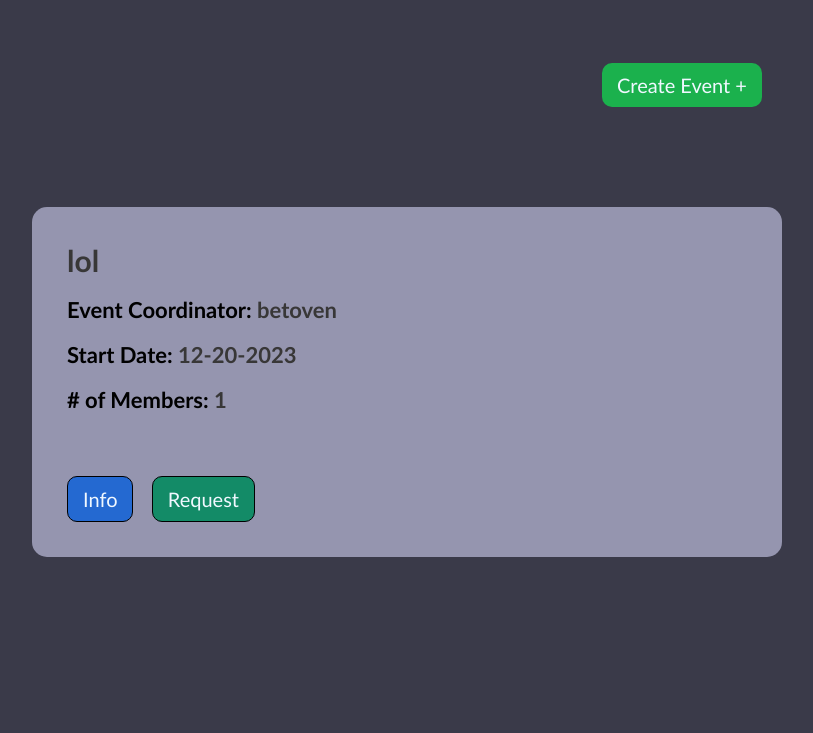
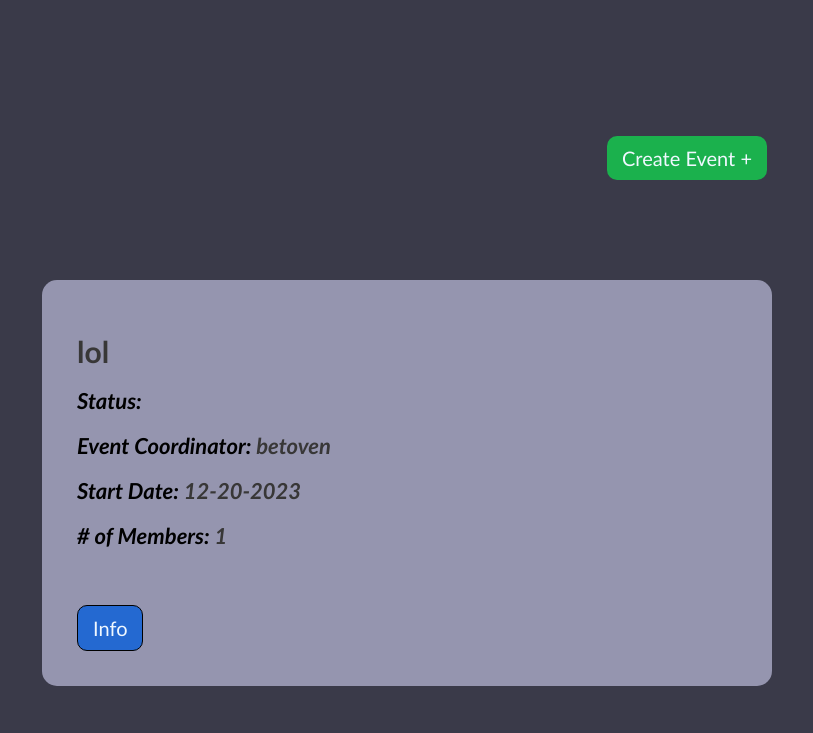
Before and after one commit to GilbertoRod/FlaskProj, a Flask app: page /events in a window 1280 px wide. Shown: the part 67-800 px from the top of the page, without its empty margins (233-1046 px from the left). Run offline with Flask 3, Linux system fonts and the light colour scheme; a user stored in the database is signed in; data comes from the database, SQL or seed files in the repository; both versions use the stored data as it was after the commit; some web fonts are replaced.

Commit message:
create styles

```diff
--- a/market/models.py
+++ b/market/models.py
@@ -51,6 +51,7 @@ class Event(db.Model):
     coordinator_id = db.Column(db.Integer(), db.ForeignKey('user.id'), nullable=False)
     event_name = db.Column(db.String(length=75), nullable=False, unique=True)
     event_date = db.Column(db.Date())
+    event_status = db.Column(db.String(length=20))
     attendees = db.relationship('EventMembers', backref='attended_events', lazy=True)
 
 
@@ -62,5 +63,5 @@ class EventMembers(db.Model):
     id = db.Column(db.Integer(), primary_key=True)
     event_id = db.Column(db.Integer(), db.ForeignKey('event.event_id'), nullable=False)
     user_id = db.Column(db.Integer(), db.ForeignKey('user.id'), nullable=False)
-    status = db.Column(db.String(20))
+    status = db.Column(db.String(length=20))
     user = db.relationship('User', backref='event_members', overlaps="attendees")
--- a/market/routes.py
+++ b/market/routes.py
@@ -26,7 +26,7 @@ def dashboard_page():
 @app.route("/events")
 @login_required
 def events_page():
-    events=Event.query.all()
+    events=Event.query.order_by(Event.event_status.desc()).all()
     return render_template('events.html', events=events)
 
 
@@ -39,6 +39,9 @@ def request_event(event_id,member_id):
                 return redirect(url_for('events_page'))
             if EventMembers.query.filter_by(user_id=member_id, event_id=event_id, status='member').first():
                 flash('You\'re already a member of this event.', category='danger')
+                return redirect(url_for('events_page'))
+            if Event.query.filter_by(event_id=event_id, event_status='closed').first():
+                flash('This event is closed! Sorry!', category='danger')
                 return redirect(url_for('events_page'))
 
             user_to_add=EventMembers(user_id=member_id,event_id=event_id,status='pending')
--- a/market/static/styles/events.css
+++ b/market/static/styles/events.css
@@ -1,8 +1,7 @@
 
 body{
-  padding-left: 0px;
-  padding-right:0px;
-
+  margin-top: 80px;
+  padding: 0px 10px;
 }
 
 
@@ -23,18 +22,38 @@ body{
   margin-right: 10px;
 }
 
-.event-title {
-  margin-top: 18px;
-}
+
 .event-info-title {
 font-size: 30px;
 
 }
 
 .e-title {
+  margin-top: 18px;
   font-size: 22px;
   color: rgb(0, 0, 0);
   font-family: 'Gill Sans', 'Gill Sans MT', Calibri, 'Trebuchet MS', sans-serif;
+}
+
+.e-status{
+  color:rgb(0, 0, 0);
+
+}
+
+.e-status-info {
+
+}
+.event-status-info-open{
+  color:rgb(1, 94, 1);
+  font-weight: bold;
+}
+.event-status-info-prog{
+  color:rgb(65, 102, 150);
+  font-weight: bold;
+}
+.event-status-info-closed{
+  color:rgb(94, 4, 1);
+  font-weight: bold;
 }
 
 .titles-div {
@@ -110,10 +129,52 @@ font-size: 30px;
 }
 
 .create-div {
+  max-width: 750px;
 
 
-  margin-top: 130px;
 
+}
+.create-btn-div-true{
+
+  padding-top: 123px;
+  padding-right: 15px;
+  display:flex;
+  max-width: 750px;
+  justify-content: end;
+
+}
+.create-btn-yes{
+  cursor: pointer;
+  background-color: rgb(27, 177, 77);
+  border: none;
+  color: aliceblue;
+  padding: 10px 15px;
+  border-radius: 10px;
+  font-size: 20px;
+  font-family: 'Gill Sans', 'Gill Sans MT', Calibri, 'Trebuchet MS', sans-serif;
+
+}
+.create-btn:hover{
+  background-color: rgb(33, 196, 87);
+}
+.create-btn:active{
+  background-color: rgb(24, 153, 67);
+}
+
+
+
+
+
+.no-event-div{
+
+  margin-top: 200px;
+  padding: 120px;
+
+}
+.no-event-div p{
+  font-size: 50px;
+  margin-bottom: 50px;
+  font-family:'Lucida Sans', 'Lucida Sans Regular', 'Lucida Grande', 'Lucida Sans Unicode', Geneva, Verdana, sans-serif
 }
 
 .create-btn{
@@ -124,7 +185,7 @@ font-size: 30px;
   padding: 10px 15px;
   border-radius: 10px;
   font-size: 20px;
-  margin-left: 550px;
+
   font-family: 'Gill Sans', 'Gill Sans MT', Calibri, 'Trebuchet MS', sans-serif;
 
 }
--- a/market/templates/events.html
+++ b/market/templates/events.html
@@ -13,17 +13,35 @@
 
 
 
-  <center>
+
     {% if events %}
-    <div class="create-div">
-      <a href="{{url_for('create_event')}}"><button class="create-btn">Create Event +</button></a>
+    <center>
+    <div class="create-btn-div-true">
+    <a href="{{url_for('create_event')}}"><button class="create-btn-yes">Create Event +</button></a>
+    </div>
+
+      <div class="create-div">
+
       {% for event in events %}
       <div class="event">
         <div class="titles-div">
+
           <h1 class="e-title"><span class="event-info event-info-title">{{event.event_name}}</span></h1>
-          <h1 class="event-title e-title">Event Coordinator: <span class="event-info">{{event.coordinator.username}}</span></h1>
-          <h1 class="event-title e-title">Start Date: <span class="event-info">{{event.event_date.strftime('%m-%d-%Y')}}</span></h1>
-          <h1 class="event-title e-title"># of Members: <span class="event-info">
+          <h1 class="e-title e-status"><i>Status:
+
+
+            {% if event.event_status|title=='Open' %}
+              <span class="event-status-info-open">{{event.event_status|upper}}</i></span></h1><br>
+            {% elif event.event_status|title=='Closed' %}
+            <span class="event-status-info-closed">{{event.event_status|upper}}</i></span></h1><br>
+
+
+            {% endif %}
+
+          <h1 class="e-title">Event Coordinator: <span class="event-info">{{event.coordinator.username}}</span></h1>
+          <h1 class="e-title">Start Date: <span class="event-info">{{event.event_date.strftime('%m-%d-%Y')}}</span></h1>
+
+          <h1 class="e-title"># of Members: <span class="event-info">
             {% set count = [] %}
             {% for person in event.attendees%}
 
@@ -34,7 +52,7 @@
             {{count|length}}
           </span></h1>
         </div>
-
+        <br><br><br><br>
         <div class="buttons">
 
 
@@ -43,18 +61,24 @@
             <a href="{{ url_for('delete_event', event_id=event.event_id) }}"><button class="delete-btn">Delete Event</button></a>
             {% else %}
               <a href="{{ url_for('event_info', event_id=event.event_id) }}"><button class="info-btn">Info</button></a>
-
+              {% if event.event_status=='open'%}
               <a href="{{ url_for('request_event', event_id=event.event_id, member_id=current_user.id) }}"><button class="request-btn">Request</button></a>
-          {% endif %}
+              {% endif %}
+            {% endif %}
         </div>
       </div>
       {% endfor %}
-    </div>
+    </div></center>
     {% else %}
+    <center>
+    <div class="no-event-div">
+    <p>Be the First To Create An Event!</p>
+
     <a href="{{url_for('create_event')}}"><button class="create-btn">Create Event +</button></a>
+    </div></center>
     {% endif %}
 
-  </center>
+
 
 
 
```
Also changed, not shown: instance/home.db.
